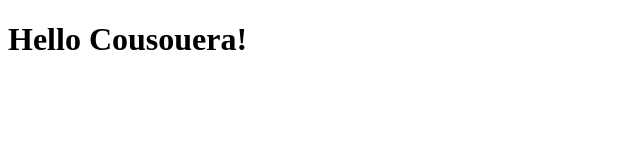
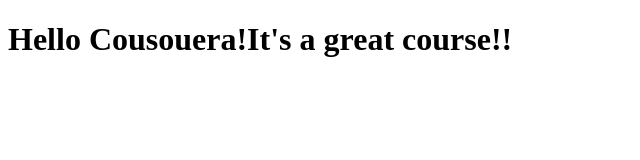
Before and after one commit to xpreciouscode/coursera-test1, a plain HTML site: page site/index.html in a window 1280 px wide. Shown: the whole page, without its empty margins (0-640 px from the left). Drawn offline with Linux system fonts and the light colour scheme.

Commit message:
Small addition to our page content

```diff
--- a/site/index.html
+++ b/site/index.html
@@ -4,6 +4,6 @@
 	<title>Hello ello Coursera!</title>
 </head>
 <body>
-<h1>Hello Cousouera!</h1>
+<h1>Hello Cousouera!It's a great course!!</h1>
 </body>
 </html>
```
